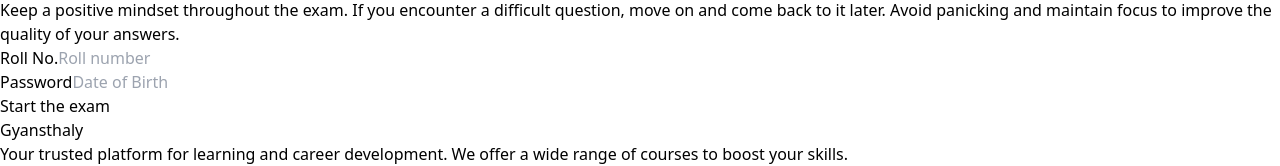
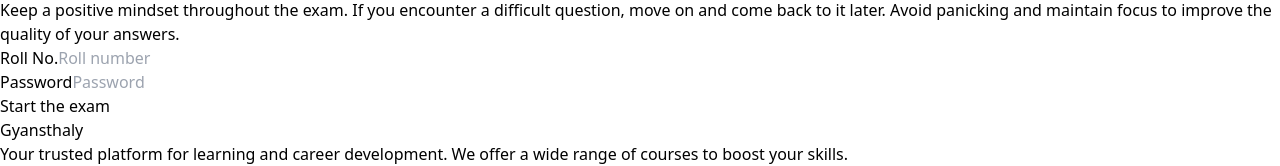
Before and after one commit to DevSandeepX/examapp, a React (Vite) app in the folder exam-app/: page /auth-student in a window 1280 px wide. Shown: the part 290-456 px from the top of the page. Built offline with nearby package versions, Linux system fonts and the light colour scheme.

Commit message:
Update VerifyStudent.jsx

```diff
--- a/exam-app/src/pages/client/VerifyStudent.jsx
+++ b/exam-app/src/pages/client/VerifyStudent.jsx
@@ -66,7 +66,7 @@ const VerifyStudent = () => {
                             name="password"
                             value={user.password}
                             onChange={handleChange}
-                            placeholder='Date of Birth'
+                            placeholder='Password'
                             className='w-full py-2 px-4 border outline-none border-black rounded'
                         />
                     </div>
```
